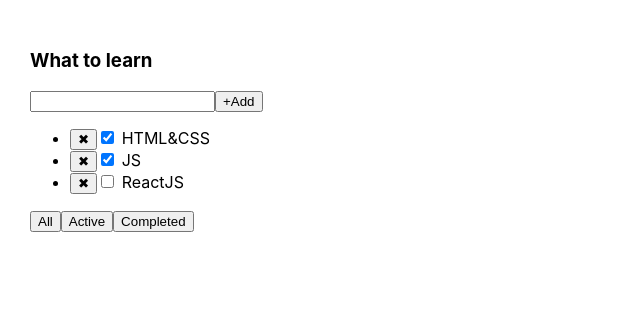
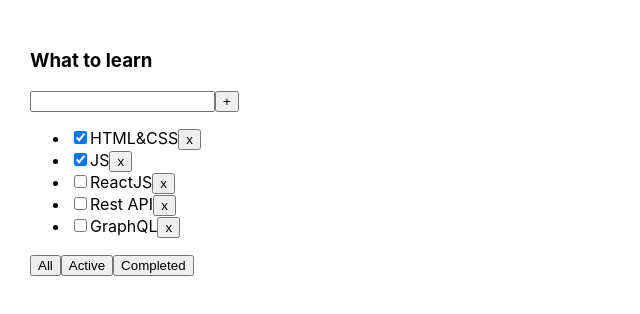
Before and after one commit to AndreiSheleg/toDoList-ts, a React (Create React App) app: page / in a window 1280 px wide. Shown: the top 314 px of the page, without its empty margins (0-640 px from the left). Built offline with nearby package versions, Linux system fonts and the light colour scheme.

Commit message:
setTasks(tasks.map(el => el.id === newId ? {...el, isDone: newIsDone} : el))

```diff
--- a/package.json
+++ b/package.json
@@ -10,10 +10,12 @@
     "@types/node": "^16.18.1",
     "@types/react": "^18.0.23",
     "@types/react-dom": "^18.0.7",
+    "@types/uuid": "^9.0.1",
     "react": "^18.2.0",
     "react-dom": "^18.2.0",
     "react-scripts": "5.0.1",
     "typescript": "^4.8.4",
+    "uuid": "^9.0.0",
     "web-vitals": "^2.1.4"
   },
   "scripts": {
--- a/src/App.tsx
+++ b/src/App.tsx
@@ -1,55 +1,66 @@
 import React, {useState} from 'react';
 import './App.css';
 import {Todolist} from './Todolist';
+import {v1} from 'uuid';
 
-export type FilterType = 'All' | 'Active' | 'Completed'
-
+export type FilterValuesType = "all" | "active" | "completed";
 
 function App() {
 
-/*    const tasks1 = [
-        { id: 1, title: "HTML&CSS", isDone: true },
-        { id: 2, title: "JS", isDone: true },
-        { id: 3, title: "ReactJS", isDone: false }
-    ]*/
+    let [tasks, setTasks] = useState([
+        { id: v1(), title: "HTML&CSS", isDone: true },
+        { id: v1(), title: "JS", isDone: true },
+        { id: v1(), title: "ReactJS", isDone: false },
+        { id: v1(), title: "Rest API", isDone: false },
+        { id: v1(), title: "GraphQL", isDone: false },
+    ]);
 
-    let [tasks, setTasks] = useState([
-            { id: 1, title: "HTML&CSS", isDone: true },
-            { id: 2, title: "JS", isDone: true },
-            { id: 3, title: "ReactJS", isDone: false }
-        ]
-    )
-
-/*    let [filter, setFilter] = useState<FilterType>('All')
-
-    let currentTasks = tasks*/
-
-
-    const removeTask = (taskId:number) => {
-        setTasks( tasks.filter( el => el.id !== taskId) )
-        alert(taskId)
+    const changeIsDone = (newId:string, newIsDone: boolean) => {
+        // метод map работает с массивами и СОЗДАЁТ НОВЫЙ МАССИВ, Т.Е. СРЕД ОПЕРАТОР НЕ НУЖЕН
+        // увидел массив - сделай копию, увидел объект - сделай копию, увидел ключ - создавай новый с именем старого ключа
+ setTasks(tasks.map(el => el.id === newId ? {...el, isDone: newIsDone} : el))
     }
 
-/*    const filterTasks = (filterValue:FilterType) => {
-        setFilter(filterValue)
+    const addTask = (newTitleInput: string) => {
+        let newTask = { id: v1(), title: newTitleInput, isDone: false }
+        /*... - озночает, что мы "высыпаем" элементы из массива объекта
+        * всё равно как покупаем яблоки у бабушки на дороге - тару-ведро нам
+        * не продают, нужен свой ящик или банка
+        * [ ] - создаём новый "ящик"*/
+        setTasks([newTask, ...tasks])
+
+        //console.log('звоним из функции эддТаск')
     }
 
-    if (filter === 'Active') {
-        currentTasks = tasks.filter( el => !el.isDone)
+    function removeTask(id: string) {
+        let filteredTasks = tasks.filter(t => t.id !== id);
+        setTasks(filteredTasks);
     }
-    if (filter === 'Completed') {
-        currentTasks = tasks.filter( el => el.isDone)
-    }*/
+
+    let [filter, setFilter] = useState<FilterValuesType>("all");
+
+    let tasksForTodolist = tasks;
+
+    if (filter === "active") {
+        tasksForTodolist = tasks.filter(t => t.isDone === false);
+    }
+    if (filter === "completed") {
+        tasksForTodolist = tasks.filter(t => t.isDone === true);
+    }
+
+    function changeFilter(value: FilterValuesType) {
+        setFilter(value);
+    }
 
     return (
         <div className="App">
             <Todolist title="What to learn"
-                      tasks={tasks}
-                      removeTask = {removeTask}
-/*                      filterTasks = {filterTasks}*/
-
+                      tasks={tasksForTodolist}
+                      removeTask={removeTask}
+                      changeFilter={changeFilter}
+                      addTask={addTask}
+                      changeIsDone={changeIsDone}
             />
-
         </div>
     );
 }
--- a/src/TodoList.tsx
+++ b/src/TodoList.tsx
@@ -1,61 +1,96 @@
-import React, {useState} from 'react';
-import {FilterType} from './App';
+import React, {ChangeEvent, KeyboardEvent, useState} from 'react';
+import {FilterValuesType} from './App';
+import {Button} from './conponents/Button';
 
 type TaskType = {
-    id: number
+    id: string
     title: string
     isDone: boolean
 }
 
 type PropsType = {
     title: string
-    tasks: TaskType[]
-    removeTask: (taskId:number) => void
-
+    tasks: Array<TaskType>
+    removeTask: (taskId: string) => void
+    changeFilter: (value: FilterValuesType) => void
+    addTask: (newTitleInput: string) => void
+    changeIsDone: (newId:string, newIsDone: boolean) => void
 }
 
 export function Todolist(props: PropsType) {
 
-    let [filter, setFilter] = useState<FilterType>('All')
+    const [newTitleInput, setNewTitleInput] = useState('')
 
-    const filterTasks = (buttonName:FilterType) => {
-        setFilter(buttonName)
+    const addTaskHandler = () => {
+        props.addTask(newTitleInput)
+        setNewTitleInput('')
     }
 
-    let currentTasks = props.tasks
-
-    if (filter === 'Active') {
-        currentTasks = props.tasks.filter( el => !el.isDone)
-    }
-    if (filter === 'Completed') {
-        currentTasks = props.tasks.filter( el => el.isDone)
+    const onChangeHandler = (e: ChangeEvent<HTMLInputElement>) => {
+        setNewTitleInput(e.currentTarget.value)
     }
 
+    const onKeyPressHandler = (e: KeyboardEvent<HTMLInputElement>) => {
+        if (e.key === 'Enter') {
+            addTaskHandler()
+        }
+    }
 
-    return <div>
+    const removeTaskHandler = (tID: string) => {
+        props.removeTask(tID)
+    }
+
+    return (
+        <div>
             <h3>{props.title}</h3>
+
             <div>
-            <input/>
-            <button>+Add</button>
+                <input value={newTitleInput}
+                       onChange={onChangeHandler}
+                       onKeyPress={onKeyPressHandler} />
+                {/*замена на компоненту <button onClick={addTaskHandler}>+</button> */}
+                <Button name={'+'} callBack={addTaskHandler} />
             </div>
+
             <ul>
-            {currentTasks.map( (el) => {
-                debugger
+                {
+                    props.tasks.map(t => {
+                            //remove task вынос функции из мэпа, а потом пробуем вынести над общим ретурном на 37 строке
+                            /*const removeTaskHandler = () => {
+                                props.removeTask(t.id)
+                            }*/
+                        const changeIsDoneHandler = (event: ChangeEvent<HTMLInputElement>) => {
+                            props.changeIsDone(t.id, event.currentTarget.checked)
+                        }
                             return (
-                    <li key={el.id}>
-                        <button onClick={ ()=> {props.removeTask(el.id)} }> ✖ </button>
-                        <input type="checkbox" checked={el.isDone}/> <span>{el.title}</span>
-
-
+                                <li key={t.id}>
+                                    <input type="checkbox" checked={t.isDone} onChange={changeIsDoneHandler} />
+                                    <span>{t.title}</span>
+                                    {/*замена на компоненту <button onClick={()=>removeTaskHandler(t.id)}> x </button>*/}
+                                    <Button name={'x'} callBack={ () => removeTaskHandler(t.id) } />
                                 </li>
                             )
-                           })}
+                        }
+                    )
+                }
             </ul>
-
             <div>
-            <button onClick={ () => filterTasks('All')} >All</button>
-            <button onClick={ () => filterTasks('Active')}>Active</button>
-            <button onClick={ () => filterTasks('Completed')}>Completed</button>
+                <button onClick={() => {
+                    props.changeFilter('all')
+                }}>
+                    All
+                </button>
+                <button onClick={() => {
+                    props.changeFilter('active')
+                }}>
+                    Active
+                </button>
+                <button onClick={() => {
+                    props.changeFilter('completed')
+                }}>
+                    Completed
+                </button>
             </div>
         </div>
+    )
 }
--- /dev/null
+++ b/src/conponents/Button.tsx
@@ -0,0 +1,25 @@
+import React from 'react';
+
+type PropsType = {
+    name: string
+    callBack:()=>void
+    // size: medium | large | small
+    // corners - углы скруглённые или нет
+    // color цвет кнопки
+    // кнопка со значком стрелка или без значка withArrow
+    //disabled
+}
+
+
+export const Button = (props: PropsType) => {
+
+    const onClickHandler = () => {
+        props.callBack()
+    }
+
+    return (
+        <>
+            <button onClick={onClickHandler}>{props.name}</button>
+        </>
+    );
+};
```
Also changed, not shown: 1 other file (tests, documents, lock files or other folders). Lines whose indentation alone changed are shown as unchanged.
